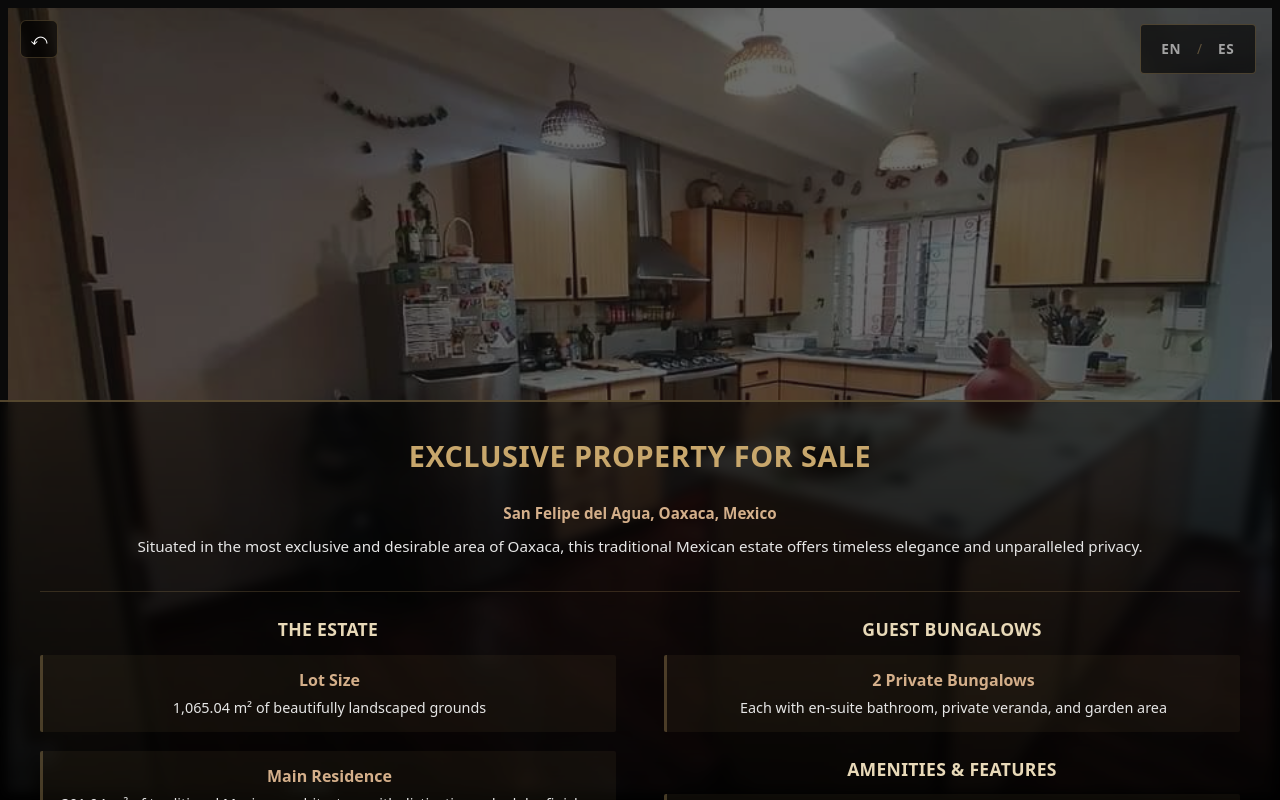
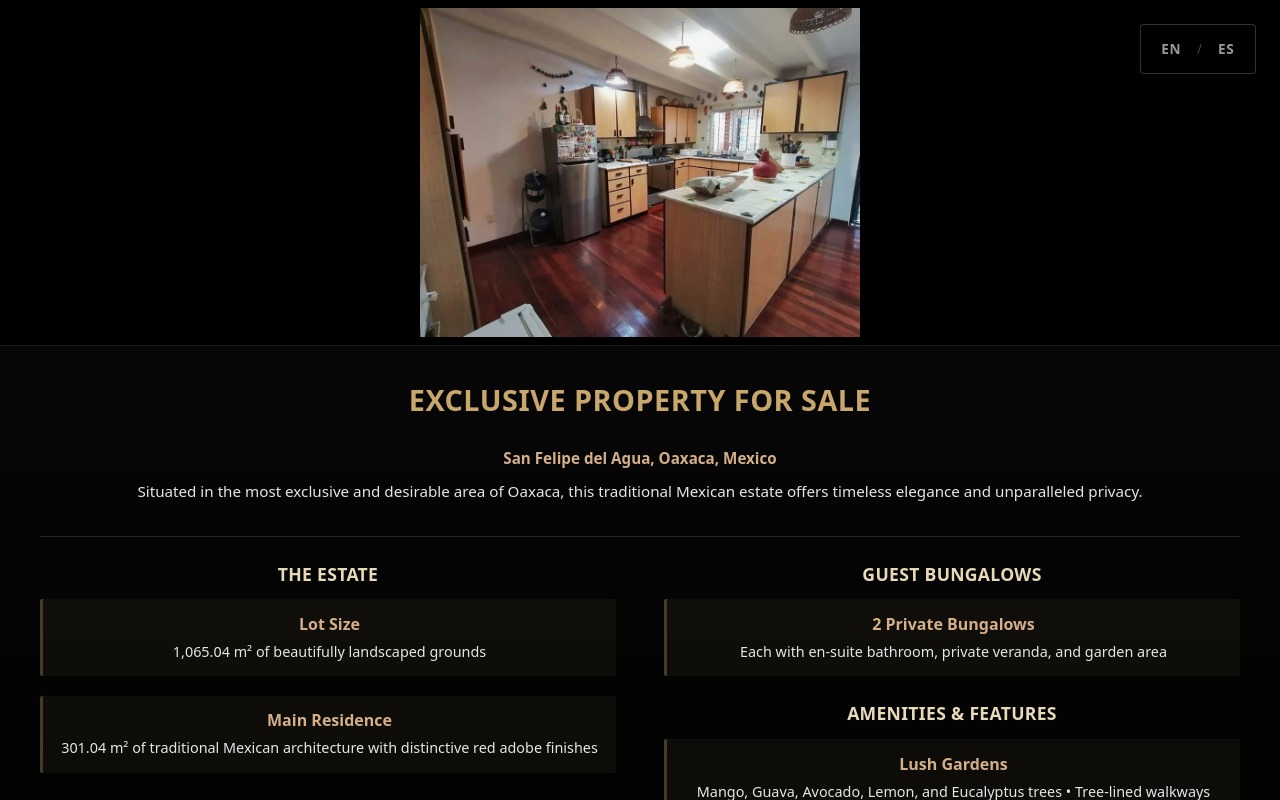
Before and after one commit to Insomnium-Eye/oaxacahouse, a React (Vite) app: page / in a window 1280 px wide. Built offline with nearby package versions, Linux system fonts and the light colour scheme.

Commit message:
Hide home button on initial gallery; show entire images (contain); move property description under gallery

```diff
--- a/src/App.css
+++ b/src/App.css
@@ -87,7 +87,7 @@ header, .header, nav, footer, .footer, .site-header, .site-footer {
   justify-content: center;
   overflow: hidden;
   background: #000; /* fallback black */
-  opacity: 0.4;     /* gallery at 40% opacity (affects images and content) */
+  opacity: 1;
 }
 
 .slideshow {
@@ -132,22 +132,19 @@ header, .header, nav, footer, .footer, .site-header, .site-footer {
   white-space: nowrap;
 }
 
-/* Property description overlay at bottom */
+/* Property description (placed under gallery) */
 .property-description {
-  position: absolute;
-  left: 0;
-  right: 0;
-  bottom: 0;
+  position: relative;
   margin: 0;
   padding: 0;
-  background: linear-gradient(to bottom, rgba(0,0,0,0.5), rgba(0,0,0,0.85));
+  background: linear-gradient(to top, rgba(0,0,0,0.85), rgba(0,0,0,0.55));
   color: #fff;
-  max-height: 50vh;
+  width: 100%;
   overflow: auto;
   box-sizing: border-box;
-  z-index: 1500;
-  backdrop-filter: blur(6px);
-  border-top: 2px solid rgba(200, 167, 108, 0.4);
+  z-index: 1;
+  backdrop-filter: blur(4px);
+  border-top: 1px solid rgba(200, 167, 108, 0.15);
 }
 
 .property-description .desc-inner {
--- a/src/App.jsx
+++ b/src/App.jsx
@@ -63,7 +63,8 @@ export default function App() {
             <main id="main-root" style={{ height: '100%' }}>
                 <Gallery images={images} galleryLabel={t('site.gallery')} />
 
-                {/* Home / Close button (top-left) */}
+                {/* Home / Close button (top-left) - only show when modal is open */}
+                {isModalOpen && (
                     <div className="home-button">
                         <button
                             onClick={() => {
@@ -76,6 +77,7 @@ export default function App() {
                             ⤺
                         </button>
                     </div>
+                )}
 
                 {/* Language Switcher */}
                 <div className="language-switcher">
--- a/src/Gallery.jsx
+++ b/src/Gallery.jsx
@@ -42,7 +42,7 @@ export default function Gallery({ images = [], galleryLabel = 'Gallery' }) {
           src={current.src}
           alt={current.name || galleryLabel}
           loading="eager"
-          style={{ width: '100%', height: '100%', objectFit: 'cover', display: 'block' }}
+          style={{ width: '100%', height: '100%', objectFit: 'contain', objectPosition: 'center', display: 'block', background: '#000' }}
         />
         <figcaption className="visually-hidden">{current.name}</figcaption>
       </figure>
```
Lines whose indentation alone changed are shown as unchanged.
